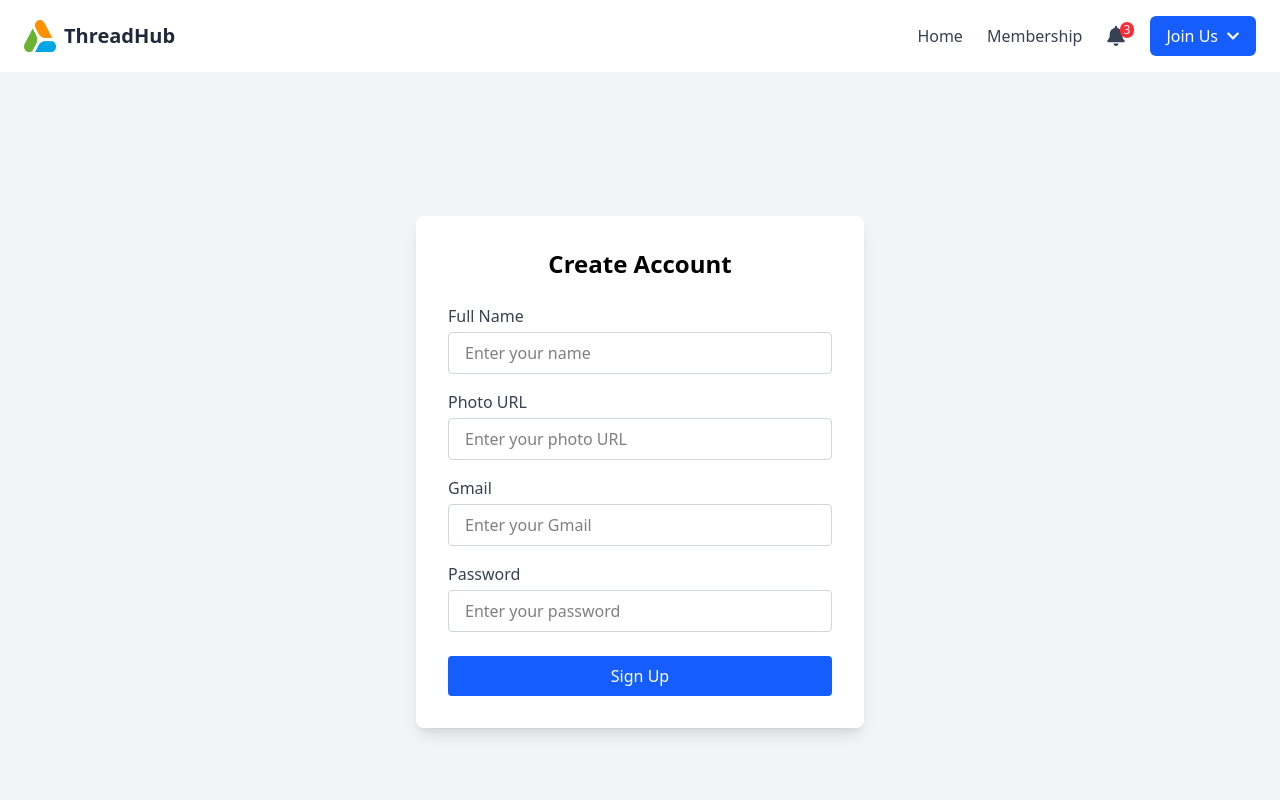
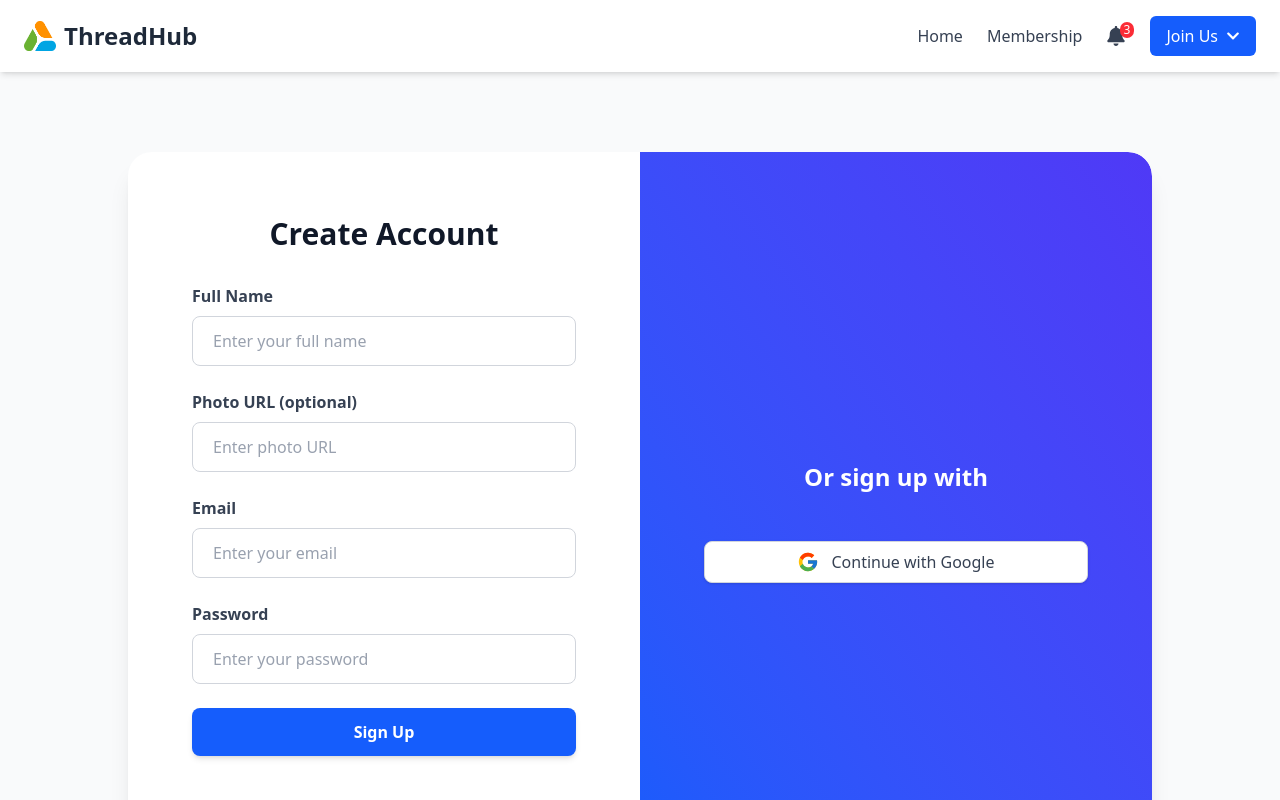
Before and after one commit to itsmahmudul/thread-hub-client, a React (Vite) app: page /signUp in a window 1280 px wide. Shown: the top 800 px of the page. Built offline with nearby package versions, Linux system fonts and the light colour scheme; no server answers.

Commit message:
social login

```diff
--- a/src/Authentication/Login.jsx
+++ b/src/Authentication/Login.jsx
@@ -1,7 +1,8 @@
 import React, { useState } from 'react';
 import useAuth from '../Hooks/useAuth';
 import { toast } from 'react-toastify';
-import { useNavigate } from 'react-router';
+import { useNavigate, Link } from 'react-router';
+import SocialLogin from './SocialLogin';
 
 const Login = () => {
   const { signInUser } = useAuth();
@@ -15,7 +16,7 @@ const Login = () => {
     signInUser(email, password)
       .then((res) => {
         toast.success(`Welcome back, ${res.user?.displayName || 'User'}!`);
-        navigate('/');  // Redirect to home page
+        navigate('/'); // Redirect to home page
       })
       .catch((err) => {
         toast.error(err.message || 'Failed to login');
@@ -23,17 +24,21 @@ const Login = () => {
   };
 
   return (
-    <div className="min-h-screen flex items-center justify-center bg-gray-100 px-4">
-      <div className="w-full max-w-md bg-white p-8 rounded-lg shadow-md">
-        <h2 className="text-2xl font-bold text-center text-gray-800 mb-6">Login to ThreadHub</h2>
+    <div className="min-h-screen flex items-center justify-center bg-gray-50 px-4 py-12 sm:py-20">
+      <div className="w-full max-w-md space-y-8 bg-white p-8 rounded-2xl shadow-xl border border-gray-200">
+        <h2 className="text-3xl font-extrabold text-center text-gray-900">Login to ThreadHub</h2>
 
-        <form onSubmit={handleLogin} className="space-y-4">
+        <form onSubmit={handleLogin} className="mt-6 space-y-6">
           <div>
-            <label className="block text-sm font-medium text-gray-700">Email</label>
+            <label htmlFor="email" className="block text-sm font-medium text-gray-700">
+              Email
+            </label>
             <input
+              id="email"
+              name="email"
               type="email"
               required
-              className="mt-1 w-full px-4 py-2 border rounded-md focus:ring-2 focus:ring-blue-500 outline-none"
+              className="mt-1 block w-full px-4 py-3 border border-gray-300 rounded-lg shadow-sm placeholder-gray-400 focus:ring-2 focus:ring-blue-500 focus:border-blue-500 outline-none transition"
               value={email}
               onChange={(e) => setEmail(e.target.value)}
               placeholder="you@example.com"
@@ -41,11 +46,15 @@ const Login = () => {
           </div>
 
           <div>
-            <label className="block text-sm font-medium text-gray-700">Password</label>
+            <label htmlFor="password" className="block text-sm font-medium text-gray-700">
+              Password
+            </label>
             <input
+              id="password"
+              name="password"
               type="password"
               required
-              className="mt-1 w-full px-4 py-2 border rounded-md focus:ring-2 focus:ring-blue-500 outline-none"
+              className="mt-1 block w-full px-4 py-3 border border-gray-300 rounded-lg shadow-sm placeholder-gray-400 focus:ring-2 focus:ring-blue-500 focus:border-blue-500 outline-none transition"
               value={password}
               onChange={(e) => setPassword(e.target.value)}
               placeholder="••••••••"
@@ -54,14 +63,31 @@ const Login = () => {
 
           <button
             type="submit"
-            className="w-full bg-blue-600 hover:bg-blue-700 text-white font-semibold py-2 px-4 rounded"
+            className="w-full flex justify-center py-3 px-6 bg-blue-600 hover:bg-blue-700 text-white font-semibold rounded-lg shadow-md focus:outline-none focus:ring-4 focus:ring-blue-400 transition"
           >
             Log In
           </button>
         </form>
 
-        <p className="mt-4 text-sm text-center text-gray-600">
-          Don’t have an account? <a href="/register" className="text-blue-600 hover:underline">Join Us</a>
+        <div className="relative my-6">
+          <div className="absolute inset-0 flex items-center">
+            <div className="w-full border-t border-gray-300"></div>
+          </div>
+          <div className="relative flex justify-center text-sm text-gray-500 font-medium bg-white px-4">
+            OR
+          </div>
+        </div>
+
+        <SocialLogin />
+
+        <p className="mt-8 text-center text-sm text-gray-600">
+          Don’t have an account?{' '}
+          <Link
+            to="/signUp"
+            className="font-semibold text-blue-600 hover:text-blue-700 focus:outline-none focus:underline transition"
+          >
+            Join Us
+          </Link>
         </p>
       </div>
     </div>
--- a/src/Authentication/SignUp.jsx
+++ b/src/Authentication/SignUp.jsx
@@ -1,6 +1,7 @@
 import React, { useState } from "react";
-import { useNavigate } from "react-router";
+import { useNavigate, Link } from "react-router";
 import useAuth from "../Hooks/useAuth";
+import SocialLogin from "./SocialLogin";
 
 const SignUp = () => {
     const { cerateUser } = useAuth();
@@ -41,74 +42,104 @@ const SignUp = () => {
     };
 
     return (
-        <div className="min-h-screen flex items-center justify-center bg-gray-100 px-4">
+        <div className="min-h-screen flex items-center justify-center bg-gray-50 px-4 py-12 sm:py-20">
+            <div className="flex flex-col sm:flex-row bg-white rounded-3xl shadow-xl max-w-5xl w-full overflow-hidden animate-fadeIn">
+
+                {/* Left: Signup Form */}
                 <form
                     onSubmit={handleSubmit}
-                className="bg-white p-8 rounded-lg shadow-lg w-full max-w-md"
+                    className="w-full sm:w-1/2 p-10 sm:p-16"
                 >
-                <h2 className="text-2xl font-bold mb-6 text-center">Create Account</h2>
+                    <h2 className="text-3xl font-extrabold mb-8 text-gray-900 text-center">Create Account</h2>
 
-                {error && <p className="text-red-500 mb-3">{error}</p>}
-                {success && <p className="text-green-500 mb-3">{success}</p>}
+                    {error && (
+                        <p className="mb-6 text-center text-red-600 font-medium animate-fadeInDown">
+                            {error}
+                        </p>
+                    )}
+                    {success && (
+                        <p className="mb-6 text-center text-green-600 font-medium animate-fadeInDown">
+                            {success}
+                        </p>
+                    )}
 
-                <div className="mb-4">
-                    <label className="block mb-1 font-medium text-gray-700">Full Name</label>
+                    <div className="space-y-6">
+                        <div>
+                            <label className="block mb-2 font-semibold text-gray-700">Full Name</label>
                             <input
                                 type="text"
                                 name="name"
-                        placeholder="Enter your name"
+                                placeholder="Enter your full name"
                                 value={formData.name}
                                 onChange={handleChange}
-                        className="w-full border border-gray-300 px-4 py-2 rounded focus:outline-none focus:ring-2 focus:ring-blue-500"
                                 required
+                                className="w-full px-5 py-3 border border-gray-300 rounded-lg focus:outline-none focus:ring-2 focus:ring-blue-500 placeholder-gray-400 transition"
                             />
                         </div>
 
-                <div className="mb-4">
-                    <label className="block mb-1 font-medium text-gray-700">Photo URL</label>
+                        <div>
+                            <label className="block mb-2 font-semibold text-gray-700">Photo URL (optional)</label>
                             <input
                                 type="text"
                                 name="photo"
-                        placeholder="Enter your photo URL"
+                                placeholder="Enter photo URL"
                                 value={formData.photo}
                                 onChange={handleChange}
-                        className="w-full border border-gray-300 px-4 py-2 rounded focus:outline-none focus:ring-2 focus:ring-blue-500"
+                                className="w-full px-5 py-3 border border-gray-300 rounded-lg focus:outline-none focus:ring-2 focus:ring-blue-500 placeholder-gray-400 transition"
                             />
                         </div>
 
-                <div className="mb-4">
-                    <label className="block mb-1 font-medium text-gray-700">Gmail</label>
+                        <div>
+                            <label className="block mb-2 font-semibold text-gray-700">Email</label>
                             <input
                                 type="email"
                                 name="email"
-                        placeholder="Enter your Gmail"
+                                placeholder="Enter your email"
                                 value={formData.email}
                                 onChange={handleChange}
-                        className="w-full border border-gray-300 px-4 py-2 rounded focus:outline-none focus:ring-2 focus:ring-blue-500"
                                 required
+                                className="w-full px-5 py-3 border border-gray-300 rounded-lg focus:outline-none focus:ring-2 focus:ring-blue-500 placeholder-gray-400 transition"
                             />
                         </div>
 
-                <div className="mb-6">
-                    <label className="block mb-1 font-medium text-gray-700">Password</label>
+                        <div>
+                            <label className="block mb-2 font-semibold text-gray-700">Password</label>
                             <input
                                 type="password"
                                 name="password"
                                 placeholder="Enter your password"
                                 value={formData.password}
                                 onChange={handleChange}
-                        className="w-full border border-gray-300 px-4 py-2 rounded focus:outline-none focus:ring-2 focus:ring-blue-500"
                                 required
+                                className="w-full px-5 py-3 border border-gray-300 rounded-lg focus:outline-none focus:ring-2 focus:ring-blue-500 placeholder-gray-400 transition"
                             />
                         </div>
 
                         <button
                             type="submit"
-                    className="w-full bg-blue-600 text-white py-2 rounded hover:bg-blue-700 transition"
+                            className="w-full bg-blue-600 text-white py-3 rounded-lg font-semibold hover:bg-blue-700 shadow-md transition"
                         >
                             Sign Up
                         </button>
+
+                        <p className="mt-6 text-center text-gray-600">
+                            Already have an account?{" "}
+                            <Link
+                                to="/login"
+                                className="text-blue-600 font-semibold hover:text-blue-700 focus:outline-none focus:underline transition"
+                            >
+                                Login
+                            </Link>
+                        </p>
+                    </div>
                 </form>
+
+                {/* Right: Social Login */}
+                <div className="w-full sm:w-1/2 bg-gradient-to-tr from-blue-600 to-indigo-600 flex flex-col justify-center p-10 sm:p-16 text-white rounded-tr-3xl rounded-br-3xl">
+                    <h3 className="text-2xl font-bold mb-6 text-center">Or sign up with</h3>
+                    <SocialLogin />
+                </div>
+            </div>
         </div>
     );
 };
--- /dev/null
+++ b/src/Authentication/SocialLogin.jsx
@@ -0,0 +1,43 @@
+import React from 'react';
+import { FcGoogle } from 'react-icons/fc';
+import useAuth from '../Hooks/useAuth';
+import { toast } from 'react-toastify';
+import { useNavigate } from 'react-router';
+
+const SocialLogin = () => {
+    const { googleSignIn } = useAuth();
+    const navigate = useNavigate();
+
+    const handleGoogleLogin = async () => {
+        try {
+            const result = await googleSignIn();
+            const user = result.user;
+
+            toast.success(`Welcome, ${user.displayName || 'User'}!`, {
+                position: 'top-center',
+                autoClose: 2000,
+            });
+
+            navigate('/');
+        } catch (error) {
+            console.error("Google login error:", error);
+            toast.error("Google sign-in failed. Please try again.", {
+                position: 'top-center',
+            });
+        }
+    };
+
+    return (
+        <div className="mt-6 text-center">
+            <button
+                onClick={handleGoogleLogin}
+                className="flex items-center justify-center gap-3 w-full mx-auto py-2 px-4 border border-gray-300 rounded-lg shadow-sm bg-white hover:shadow-md hover:bg-gray-100 transition duration-300"
+            >
+                <FcGoogle size={22} />
+                <span className="font-medium text-gray-700">Continue with Google</span>
+            </button>
+        </div>
+    );
+};
+
+export default SocialLogin;
--- a/src/Pages/UI/Navbar.jsx
+++ b/src/Pages/UI/Navbar.jsx
@@ -1,19 +1,18 @@
 import React, { useState, useRef, useEffect } from "react";
-import { Link } from "react-router";
+import { NavLink, Link } from "react-router";
 import { FaBell, FaChevronDown, FaUserCircle } from "react-icons/fa";
 import useAuth from "../../Hooks/useAuth";
 import logo from "../../assets/logo.png";
 
 const Navbar = () => {
     const { user, logOutUser } = useAuth();
-    console.log(user);
     const [dropdownOpen, setDropdownOpen] = useState(false);
     const dropdownRef = useRef();
 
-    // Close dropdown when clicked outside
+    // Close dropdown on outside click
     useEffect(() => {
-        const handleClickOutside = (event) => {
-            if (dropdownRef.current && !dropdownRef.current.contains(event.target)) {
+        const handleClickOutside = (e) => {
+            if (dropdownRef.current && !dropdownRef.current.contains(e.target)) {
                 setDropdownOpen(false);
             }
         };
@@ -21,74 +20,88 @@ const Navbar = () => {
         return () => document.removeEventListener("mousedown", handleClickOutside);
     }, []);
 
-    // Handle logout
     const handleLogout = async () => {
         try {
             await logOutUser();
             setDropdownOpen(false);
-        } catch (error) {
-            console.error("Logout error:", error);
+        } catch (err) {
+            console.error("Logout error:", err);
         }
     };
 
     return (
-        <nav className="bg-white shadow-md p-4 px-6 flex items-center justify-between">
-            {/* Left: Logo + Name */}
-            <div className="flex items-center space-x-2">
-                <img src={logo} alt="Logo" className="h-8 w-8" />
-                <span className="text-xl font-bold text-gray-800">ThreadHub</span>
-            </div>
+        <nav className="sticky top-0 bg-white bg-opacity-90 backdrop-blur shadow-md px-6 py-4 flex items-center justify-between z-50 animate-fadeIn">
+            {/* Logo + Name */}
+            <Link to="/">
+                <div className="flex items-center gap-2 animate-slideInLeft">
+                    <img src={logo} alt="Logo" className="h-8 w-8 object-contain" />
+                    <span className="text-2xl font-bold text-gray-800">ThreadHub</span>
+                </div>
+            </Link>
 
-            {/* Right: Nav Links + User / Join Us */}
-            <div className="flex items-center space-x-6 relative">
-                <Link to="/" className="text-gray-700 hover:text-blue-600 font-medium">
+            {/* Navigation + User Controls */}
+            <div className="flex items-center gap-6 relative">
+                <NavLink
+                    to="/"
+                    className={({ isActive }) =>
+                        `font-medium transition duration-300 ${isActive ? "text-blue-600" : "text-gray-700 hover:text-blue-500"
+                        }`
+                    }
+                >
                     Home
-                </Link>
-                <Link to="/membership" className="text-gray-700 hover:text-blue-600 font-medium">
+                </NavLink>
+                <NavLink
+                    to="/membership"
+                    className={({ isActive }) =>
+                        `font-medium transition duration-300 ${isActive ? "text-blue-600" : "text-gray-700 hover:text-blue-500"
+                        }`
+                    }
+                >
                     Membership
-                </Link>
-                <button className="text-gray-700 hover:text-blue-600 relative">
+                </NavLink>
+
+                {/* Notification Icon */}
+                <button className="relative text-gray-700 hover:text-blue-600 transition duration-300">
                     <FaBell size={20} />
-                    <span className="absolute -top-1 -right-2 bg-red-500 text-white text-xs rounded-full px-1">
+                    <span className="absolute -top-1 -right-2 bg-red-500 text-white text-xs rounded-full px-1 animate-pingOnce">
                         3
                     </span>
                 </button>
 
+                {/* Join Us or User Dropdown */}
                 {!user ? (
-                    // If no user, show Join Us dropdown
                     <div className="relative" ref={dropdownRef}>
                         <button
                             onClick={() => setDropdownOpen(!dropdownOpen)}
-                            className="bg-blue-600 text-white px-4 py-2 rounded-md hover:bg-blue-700 flex items-center gap-2 transition"
+                            className="bg-blue-600 text-white px-4 py-2 rounded-md hover:bg-blue-700 flex items-center gap-2 transition-transform duration-300 transform hover:scale-105"
                         >
                             Join Us <FaChevronDown className="text-sm" />
                         </button>
 
                         {dropdownOpen && (
-                            <div className="absolute right-0 mt-2 w-40 bg-white border border-gray-200 rounded-md shadow-lg z-50">
-                                <Link
+                            <div className="absolute right-0 mt-2 w-40 bg-white border border-gray-200 rounded-md shadow-lg z-50 animate-dropdownFade">
+                                <NavLink
                                     to="/login"
-                                    className="block px-4 py-2 text-gray-700 hover:bg-gray-100"
                                     onClick={() => setDropdownOpen(false)}
+                                    className="block px-4 py-2 text-gray-700 hover:bg-gray-100 transition"
                                 >
                                     Login
-                                </Link>
-                                <Link
+                                </NavLink>
+                                <NavLink
                                     to="/signup"
-                                    className="block px-4 py-2 text-gray-700 hover:bg-gray-100"
                                     onClick={() => setDropdownOpen(false)}
+                                    className="block px-4 py-2 text-gray-700 hover:bg-gray-100 transition"
                                 >
                                     Sign Up
-                                </Link>
+                                </NavLink>
                             </div>
                         )}
                     </div>
                 ) : (
-                    // If user is logged in, show profile picture and dropdown
                     <div className="relative" ref={dropdownRef}>
                         <button
                             onClick={() => setDropdownOpen(!dropdownOpen)}
-                            className="flex items-center gap-2 focus:outline-none"
+                            className="flex items-center gap-2 transition-transform duration-300 hover:scale-105"
                         >
                             {user.photoURL ? (
                                 <img
@@ -97,26 +110,26 @@ const Navbar = () => {
                                     className="h-8 w-8 rounded-full object-cover border border-gray-300"
                                 />
                             ) : (
-                                <FaUserCircle className="h-8 w-8 text-gray-400" />
+                                <FaUserCircle className="h-8 w-8 text-gray-500" />
                             )}
                             <FaChevronDown className="text-sm text-gray-600" />
                         </button>
 
                         {dropdownOpen && (
-                            <div className="absolute right-0 mt-2 w-48 bg-white border border-gray-200 rounded-md shadow-lg z-50 py-2">
-                                <div className="px-4 py-2 border-b border-gray-200 text-gray-700 font-semibold select-none">
+                            <div className="absolute right-0 mt-2 w-48 bg-white border border-gray-200 rounded-md shadow-lg z-50 animate-dropdownFade">
+                                <div className="px-4 py-2 border-b border-gray-200 text-gray-700 font-semibold">
                                     {user.displayName || "User"}
                                 </div>
-                                <Link
+                                <NavLink
                                     to="/dashboard"
-                                    className="block px-4 py-2 text-gray-700 hover:bg-gray-100"
                                     onClick={() => setDropdownOpen(false)}
+                                    className="block px-4 py-2 text-gray-700 hover:bg-gray-100 transition"
                                 >
                                     Dashboard
-                                </Link>
+                                </NavLink>
                                 <button
                                     onClick={handleLogout}
-                                    className="w-full text-left px-4 py-2 text-red-600 hover:bg-red-50"
+                                    className="w-full text-left px-4 py-2 text-red-600 hover:bg-red-50 transition"
                                 >
                                     Logout
                                 </button>
```
Lines whose indentation alone changed are shown as unchanged.
